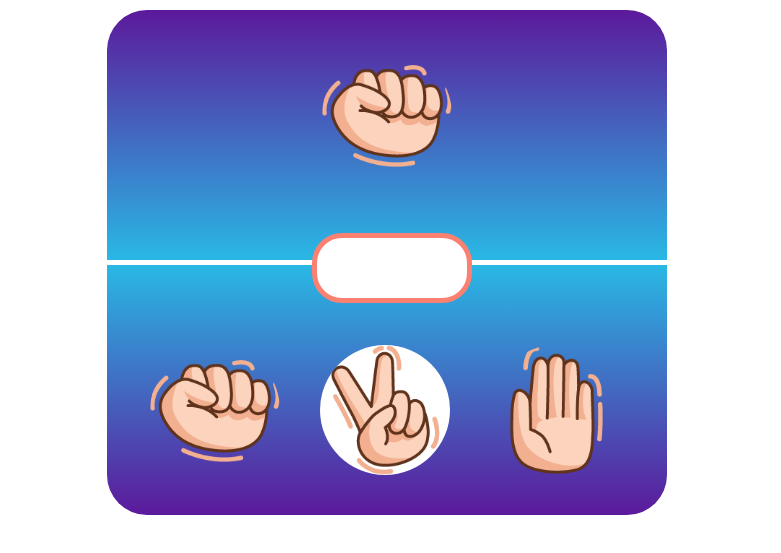
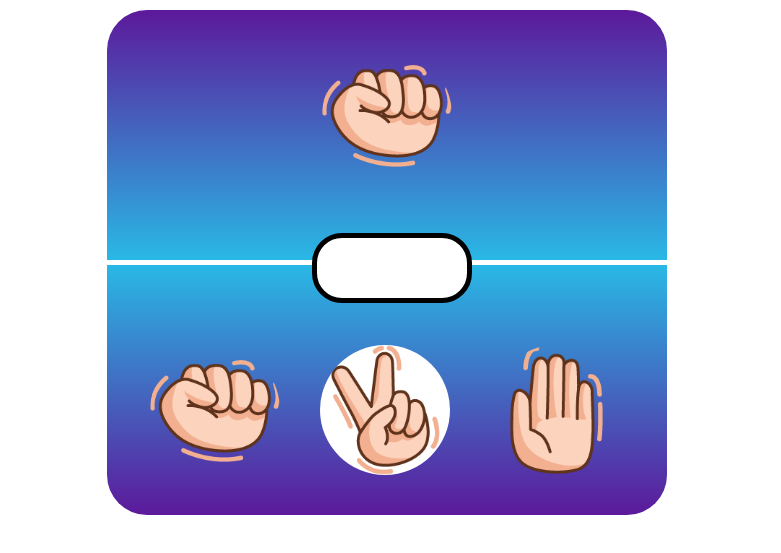
Before and after one commit to Wijdannn/Batu-gunting-kertas, a plain HTML site: page index.html in a window 1280 px wide. Shown: the part 115-668 px from the top of the page, without its empty margins (253-1034 px from the left). Drawn offline with Linux system fonts and the light colour scheme.

Commit message:
Update style.css

```diff
--- a/style.css
+++ b/style.css
@@ -92,7 +92,7 @@ h1 {
 .info {
     width: 150px;
     height: 60px;
-    border: 5px solid salmon;
+    border: 5px solid black;
     position: absolute;
     left: 50%;
     margin-left: -75px;
```
